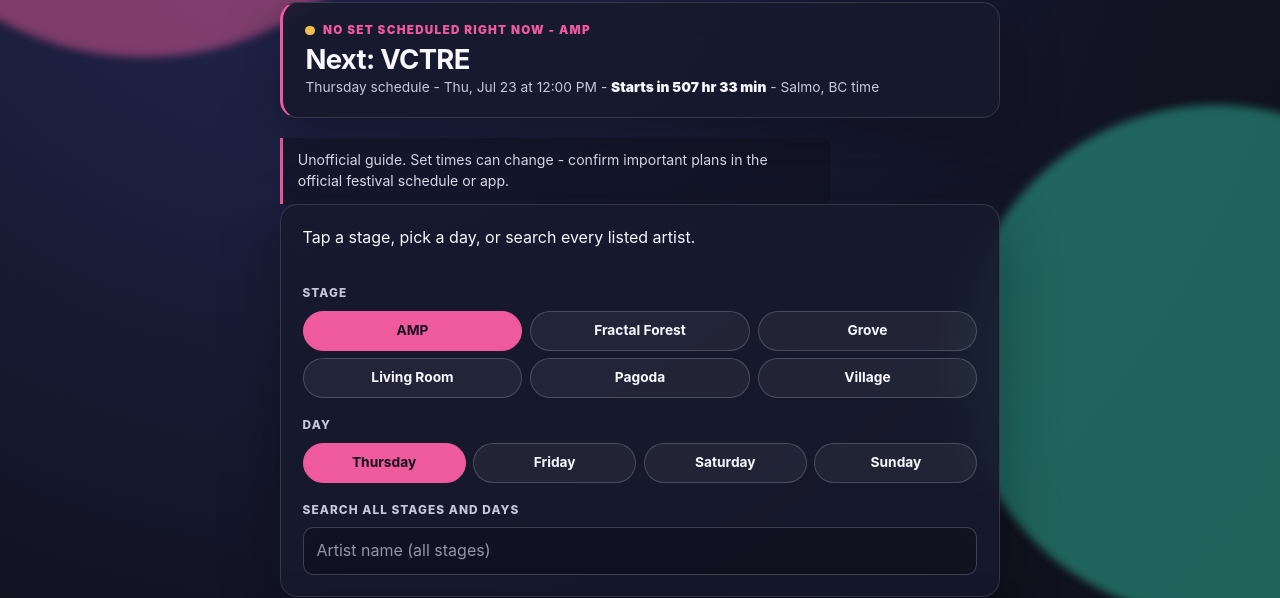
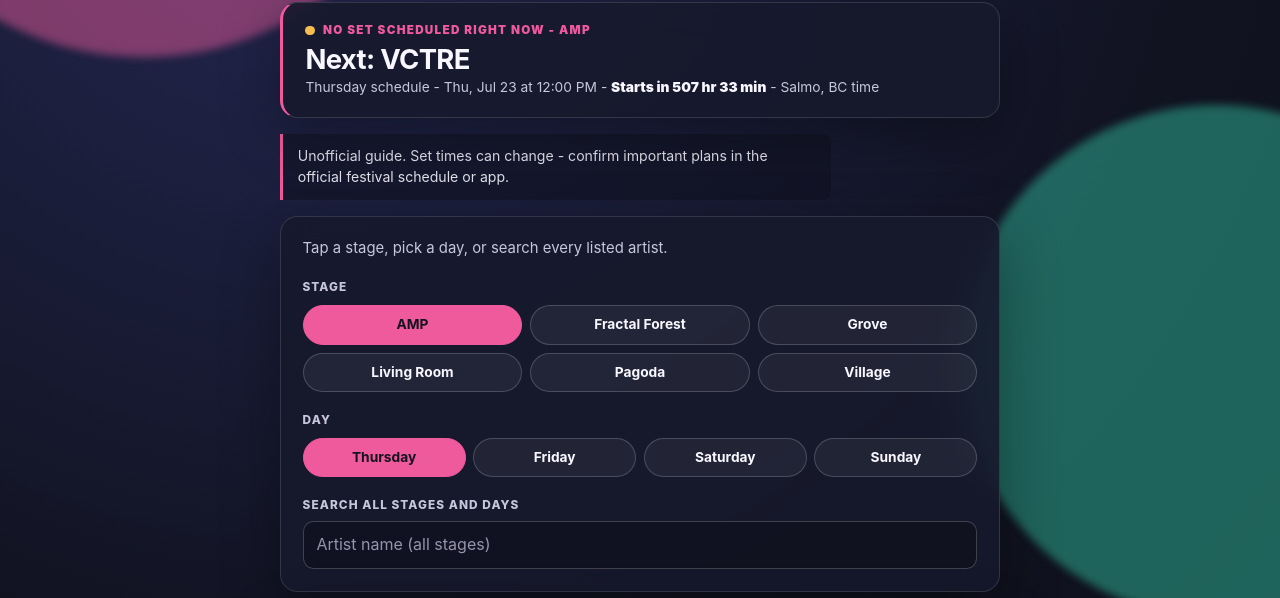
Before and after one commit to JaceOfSpades-Shambhala/shambhala-stage-schedule, a plain HTML site: page index.html in a window 1280 px wide. Shown: the part 215-813 px from the top of the page. Drawn offline with Linux system fonts and the light colour scheme.

Commit message:
Style moved guidance and notice

```diff
--- a/styles.css
+++ b/styles.css
@@ -38,8 +38,7 @@ a:hover { color: #ffb5d9; }
 h1, h2, p { margin-top: 0; }
 h1 { max-width: 13ch; margin-bottom: .85rem; font-size: clamp(2.15rem, 11vw, 4.25rem); line-height: .93; letter-spacing: -.052em; }
 .title-subtitle { display: block; color: var(--muted); font-size: .42em; letter-spacing: -.025em; margin-top: .3rem; }
-.intro { max-width: 48ch; color: var(--muted); font-size: 1.02rem; }
-.notice { max-width: 62ch; margin-top: 1.25rem; padding: .78rem .92rem; border-left: 3px solid var(--accent); color: #e6e3ee; background: rgba(15, 17, 31, .48); border-radius: 0 .55rem .55rem 0; font-size: .88rem; }
+.notice { max-width: 62ch; margin: 0 0 1rem; padding: .78rem .92rem; border-left: 3px solid var(--accent); color: #e6e3ee; background: rgba(15, 17, 31, .48); border-radius: 0 .55rem .55rem 0; font-size: .88rem; }
 .controls, .schedule-card, .now-playing { background: var(--panel); border: 1px solid var(--line); box-shadow: var(--shadow); backdrop-filter: blur(16px); }
 .now-playing { margin-bottom: 1rem; padding: 1rem 1.12rem; border-left: 3px solid var(--accent); border-radius: 1.1rem; }
 .now-playing-topline { display: flex; align-items: center; gap: .48rem; }
@@ -53,6 +52,7 @@ h1 { max-width: 13ch; margin-bottom: .85rem; font-size: clamp(2.15rem, 11vw, 4.2
 .now-playing-next { color: var(--ink); font-weight: 900; }
 .controls { display: grid; gap: 1.2rem; padding: 1.15rem; border-radius: 1.1rem; }
 .controls, .controls > div, .search-wrap, .tabs { min-width: 0; max-width: 100%; }
+.controls-intro { margin: 0; color: var(--muted); font-size: .93rem; }
 .control-label { margin-bottom: .55rem; color: var(--muted); font-size: .74rem; font-weight: 800; letter-spacing: .09em; text-transform: uppercase; }
 .tabs { display: grid; gap: .48rem; overflow: visible; }
 .stage-tabs, .day-tabs { grid-template-columns: repeat(2, minmax(0, 1fr)); }
```
